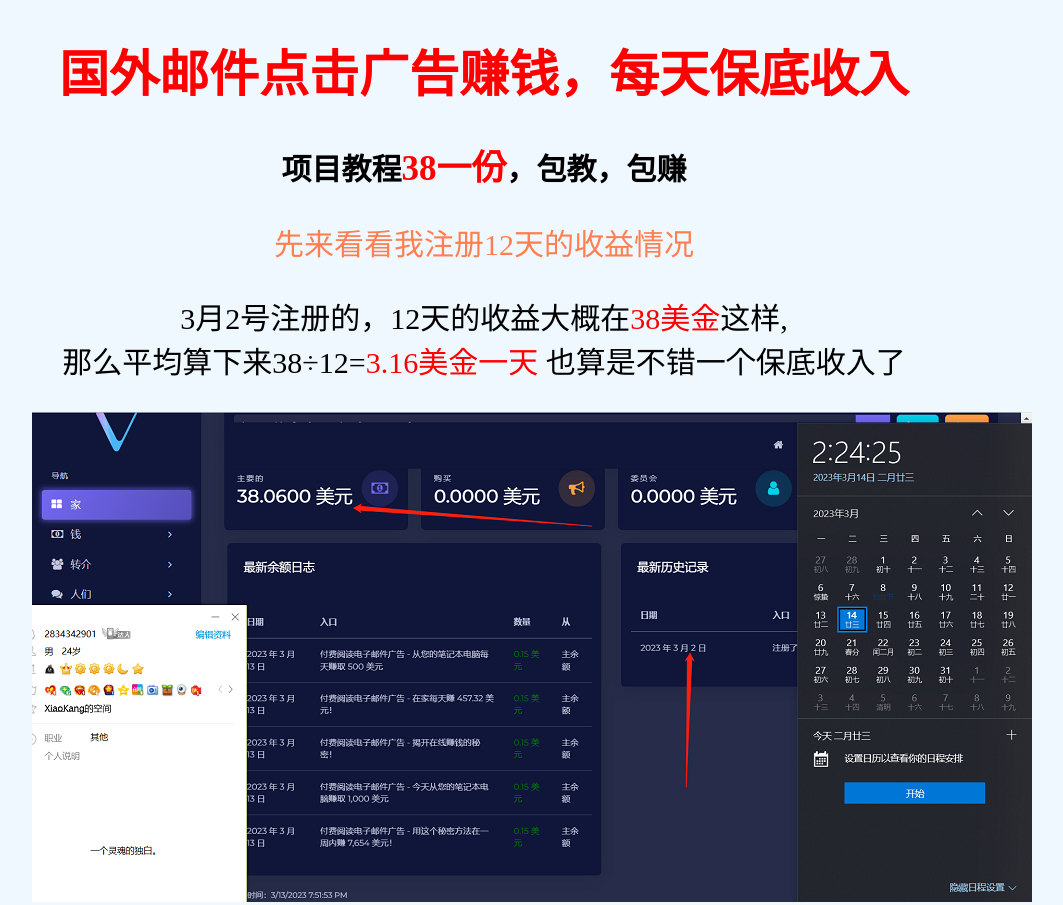
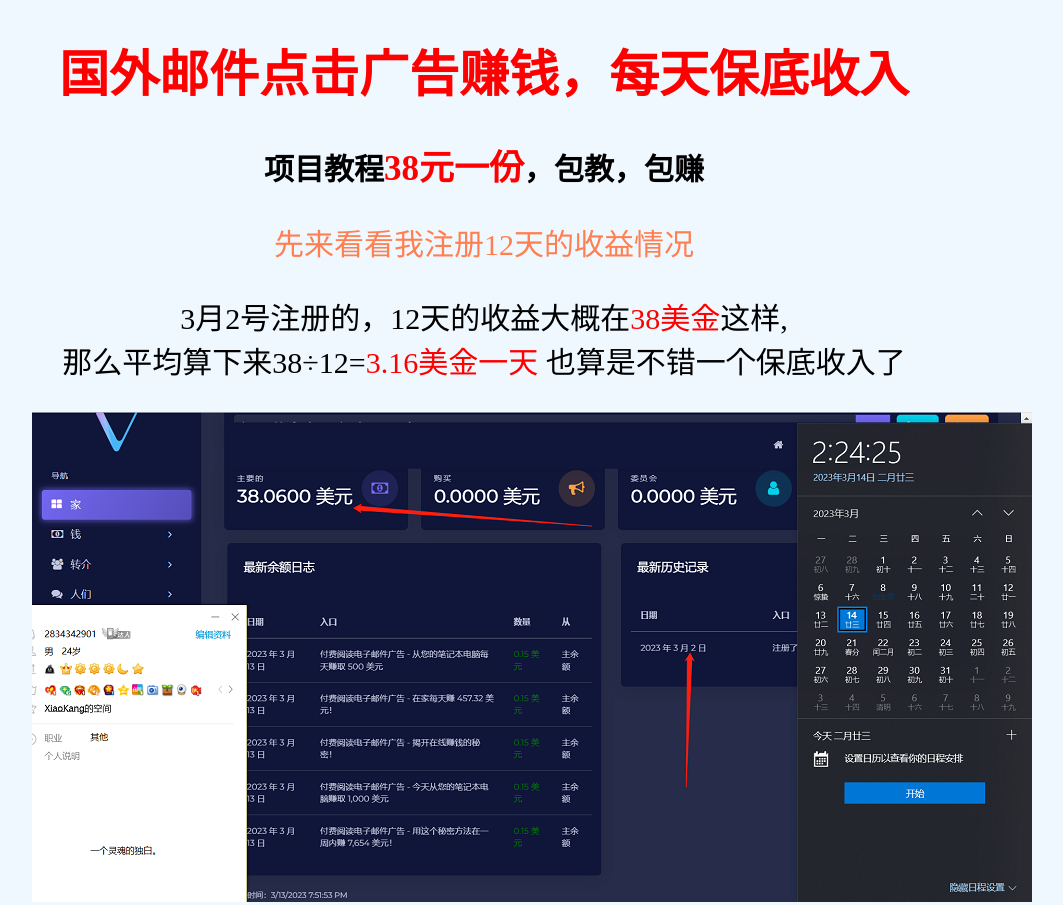
Before and after one commit to woshidiedie/woshidiedie.github.io, a plain HTML site: page index.html in a window 1280 px wide. Shown: the top 905 px of the page, without its empty margins (156-1219 px from the left). Drawn offline with Linux system fonts and the light colour scheme.

Commit message:
Update index.html

```diff
--- a/index.html
+++ b/index.html
@@ -7,7 +7,7 @@
 	<body  style="background-color: aliceblue;">
 		<h1 style="text-align: center; color: #FF0000; text-transform: capitalize;font-size: 50px;">国外邮件点击广告赚钱，每天保底收入</h1>
 		<h3  style="text-align: center; text-transform: capitalize;font-size: 30px;">
-			项目教程<font style="color:red;font-size: 35px;">38一份</font>，包教，包赚</h2>
+			项目教程<font style="color:red;font-size: 35px;">38元一份</font>，包教，包赚</h2>
 		<p style="font-size: 30px;text-align: center;color: coral;">先来看看我注册12天的收益情况</p>
 		<p style="font-size: 30px;text-align: center;">3月2号注册的，12天的收益大概在<font style="color:red;">38美金</font>这样,
 		<br>那么平均算下来38÷12=<font style="color:red;">3.16美金一天</font>
```
